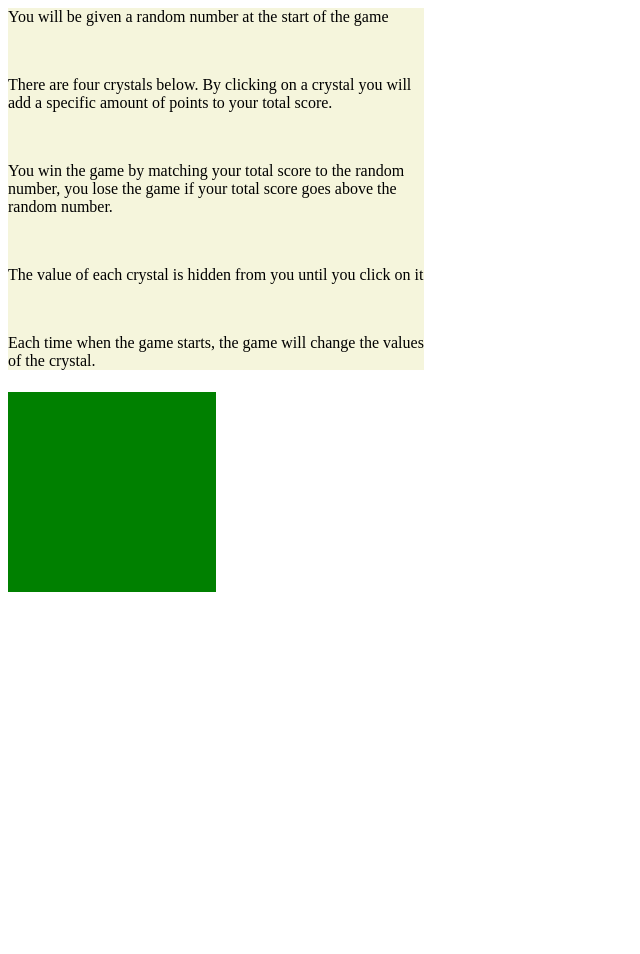
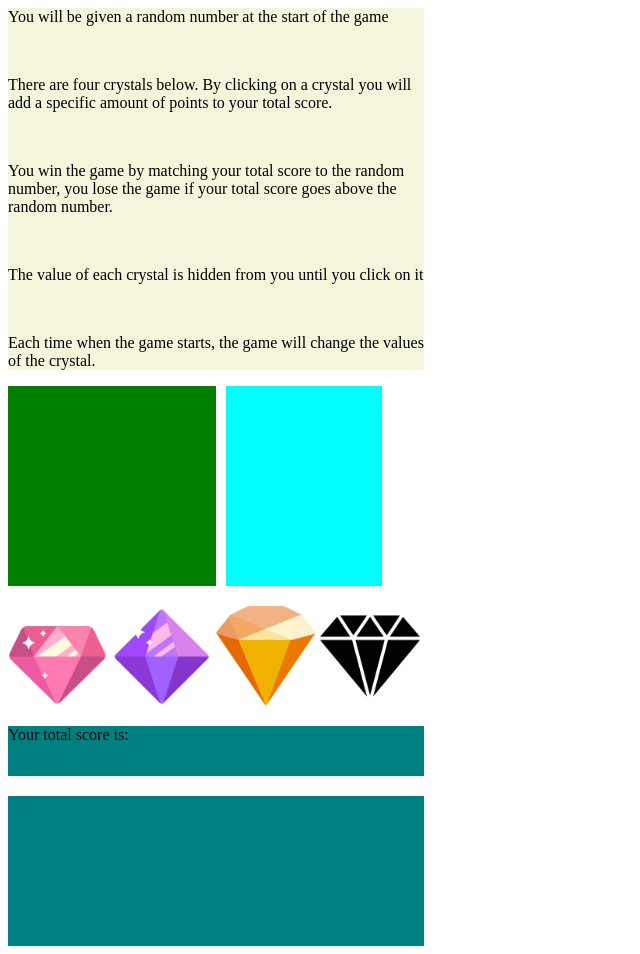
Before and after one commit to gustavo2011/week-4-game, a plain HTML site: page index.html in a window 1280 px wide. Shown: the part 79-1033 px from the top of the page, without its empty margins (0-640 px from the left). Before the commit the page ends 800 px from the top, so only its background shows below. Drawn offline with Linux system fonts and the light colour scheme.

Commit message:
completed html and css for game

```diff
--- a/assets/css/style.css
+++ b/assets/css/style.css
@@ -16,4 +16,30 @@
     background-color: green;
     width: 20%;
     height: 200px;
+    float: left;
 }
+
+.win-loss {
+    background-color: aqua;
+    width: 15%;
+    height: 200px;
+    float: left;
+    margin-left: 10px;
+}
+
+.crystals{
+    clear: both;
+    padding-top: 20px;
+}
+
+.total {
+    background-color: teal;
+    width: 40%;
+    height: 50px;
+}
+
+.totalBox {
+    background-color: teal;
+    width: 40%;
+    height: 150px;
+}
--- a/index.html
+++ b/index.html
@@ -33,8 +33,23 @@
     </div>
 
     <div class="win-loss"></div>
+  <!-- Images -->
+    <div class="crystals">
+      <img src="./assets/images/pink-crystal.png" target="_blank" id="pink" width="100px" height="100px">
+      <img src="./assets/images/purple-crystal.png" target="_blank" id="purple" width="100px" height="100px">
+      <img src="./assets/images/sketch.png" target="_blank" id="orange" height="100px" width="100px">
+      <img src="./assets/images/c8c58cd5bdf7d6e3e7880d1e61ebb24c.png" target="_blank" height="100px" width="100px">
+    </div>
 
-    <!-- Images -->
+    <!-- total -->
+    <div class="total">
+      <p> Your total score is: </p>
+    </div>
+
+    <div class="totalBox">
+      <h2 id="totalScore"></h2>
+    </div>
+
 
 
   </div>
```
Also changed, not shown: assets/images/c8c58cd5bdf7d6e3e7880d1e61ebb24c.png (added), assets/images/pink-crystal.png (added), assets/images/purple-crystal.png (added), assets/images/sketch.png (added).
